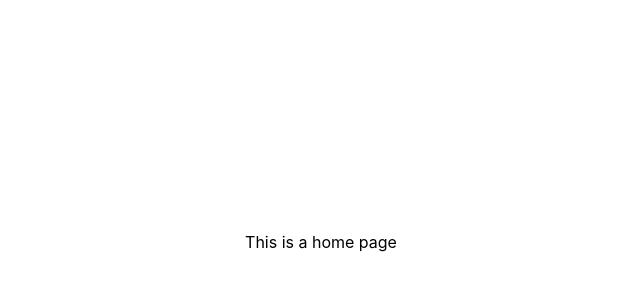
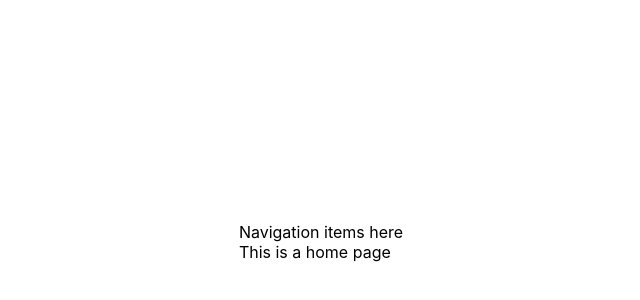
Before and after one commit to dennis-every/math-magicians, a React (Create React App) app: page / in a window 1280 px wide. Shown: the part 158-458 px from the top of the page, without its empty margins (319-959 px from the left). Built offline with nearby package versions, Linux system fonts and the light colour scheme.

Commit message:
Add Navbar and Layout

```diff
--- a/src/App.js
+++ b/src/App.js
@@ -3,14 +3,17 @@
 import Home from './routes/Home';
 import Quote from './routes/Quote';
 import Calculator from './routes/Calculator';
+import Layout from './components/Layout';
 
 function App() {
   return (
     <div className="App">
       <Routes>
-        <Route path="/" element={<Home />} />
-        <Route path="/calculator" element={<Calculator />} />
-        <Route path="/quote" element={<Quote />} />
+        <Route path="/" element={<Layout />}>
+          <Route index element={<Home />} />
+          <Route path="calculator" element={<Calculator />} />
+          <Route path="quote" element={<Quote />} />
+        </Route>
       </Routes>
     </div>
   );
--- /dev/null
+++ b/src/components/Layout.jsx
@@ -0,0 +1,11 @@
+import { Outlet } from 'react-router-dom';
+import Navbar from './Navbar';
+
+const Layout = () => (
+  <section className="nav">
+    <Navbar />
+    <Outlet />
+  </section>
+);
+
+export default Layout;
--- /dev/null
+++ b/src/components/Navbar.jsx
@@ -0,0 +1,5 @@
+const Navbar = () => (
+  <div>Navigation items here</div>
+);
+
+export default Navbar;
```
